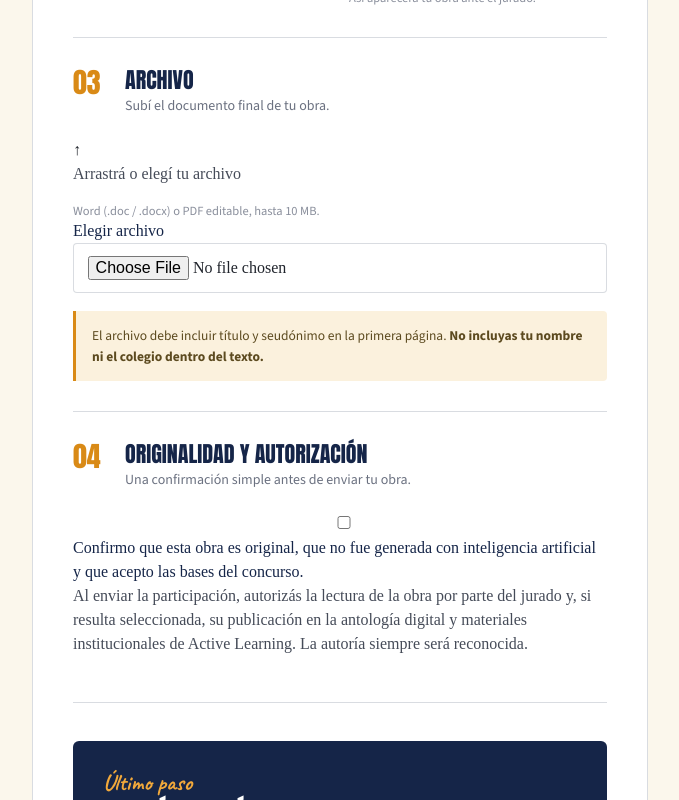
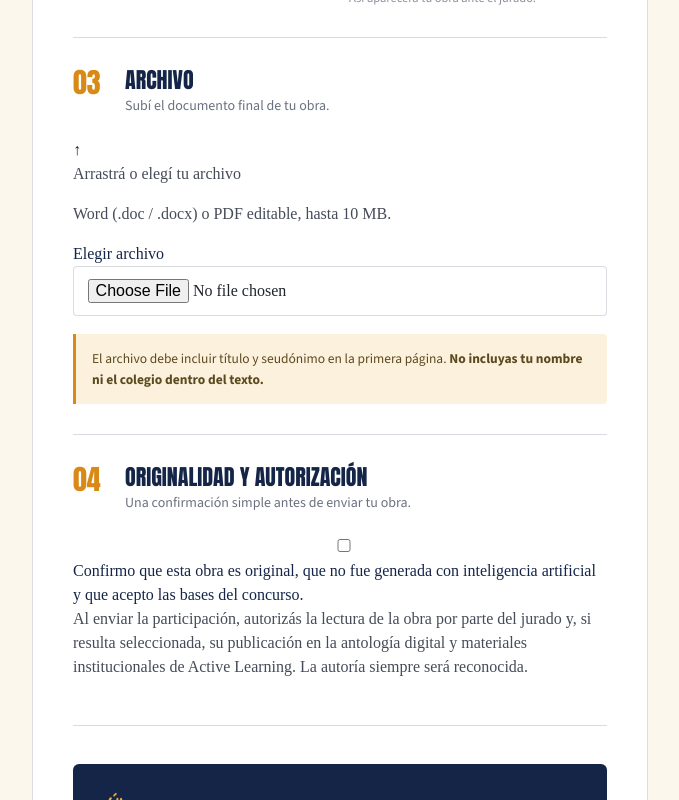
Before and after one commit to sophieblousson/voces-de-la-adolescencia, a Next.js app: page /participar in a window 1280 px wide. Shown: the part 1200-2000 px from the top of the page, without its empty margins (144-823 px from the left). Built offline with nearby package versions, Linux system fonts and the light colour scheme.

Commit message:
Update FileUpload.tsx

```diff
--- a/components/form/FileUpload.tsx
+++ b/components/form/FileUpload.tsx
@@ -45,7 +45,7 @@ export default function FileUpload({ file, onChange, error }: FileUploadProps) {
     onChange(selected);
   }
 
-  function handleRemoveFile() {
+  function removeFile() {
     onChange(null);
 
     if (inputRef.current) {
@@ -55,28 +55,22 @@ export default function FileUpload({ file, onChange, error }: FileUploadProps) {
 
   return (
     <div>
-      <div
-        className={`${styles.fileDropzone} ${
-          file ? styles.fileDropzoneHasFile : ""
-        }`}
-      >
-        <div className={styles.fileIcon} aria-hidden="true">
-          {file ? "✓" : "↑"}
-        </div>
+      <div className={`${styles.fileDropzone} ${file ? styles.fileDropzoneHasFile : ""}`}>
+        <div className={styles.fileIcon}>{file ? "✓" : "↑"}</div>
 
         {file ? (
-          <div>
+          <>
+            <p className={styles.fileDropTitle}>Archivo cargado</p>
             <p className={styles.fileName}>{file.name}</p>
             <p className={styles.fileSize}>{formatSize(file.size)}</p>
-          </div>
+          </>
         ) : (
-          <div>
+          <>
             <p className={styles.fileDropTitle}>Arrastrá o elegí tu archivo</p>
-            <p className={styles.hint}>
-              Word (.doc / .docx) o PDF editable, hasta{" "}
-              {ARCHIVO_TAMANO_MAXIMO_MB} MB.
+            <p className={styles.fileHelp}>
+              Word (.doc / .docx) o PDF editable, hasta {ARCHIVO_TAMANO_MAXIMO_MB} MB.
             </p>
-          </div>
+          </>
         )}
 
         <div className={styles.fileActions}>
@@ -88,7 +82,7 @@ export default function FileUpload({ file, onChange, error }: FileUploadProps) {
             <button
               type="button"
               className={styles.fileRemoveButton}
-              onClick={handleRemoveFile}
+              onClick={removeFile}
             >
               Quitar
             </button>
@@ -101,7 +95,7 @@ export default function FileUpload({ file, onChange, error }: FileUploadProps) {
           type="file"
           accept=".doc,.docx,.pdf"
           className={styles.visuallyHidden}
-          onChange={(e) => handleFiles(e.target.files)}
+          onChange={(event) => handleFiles(event.target.files)}
         />
       </div>
 
```
